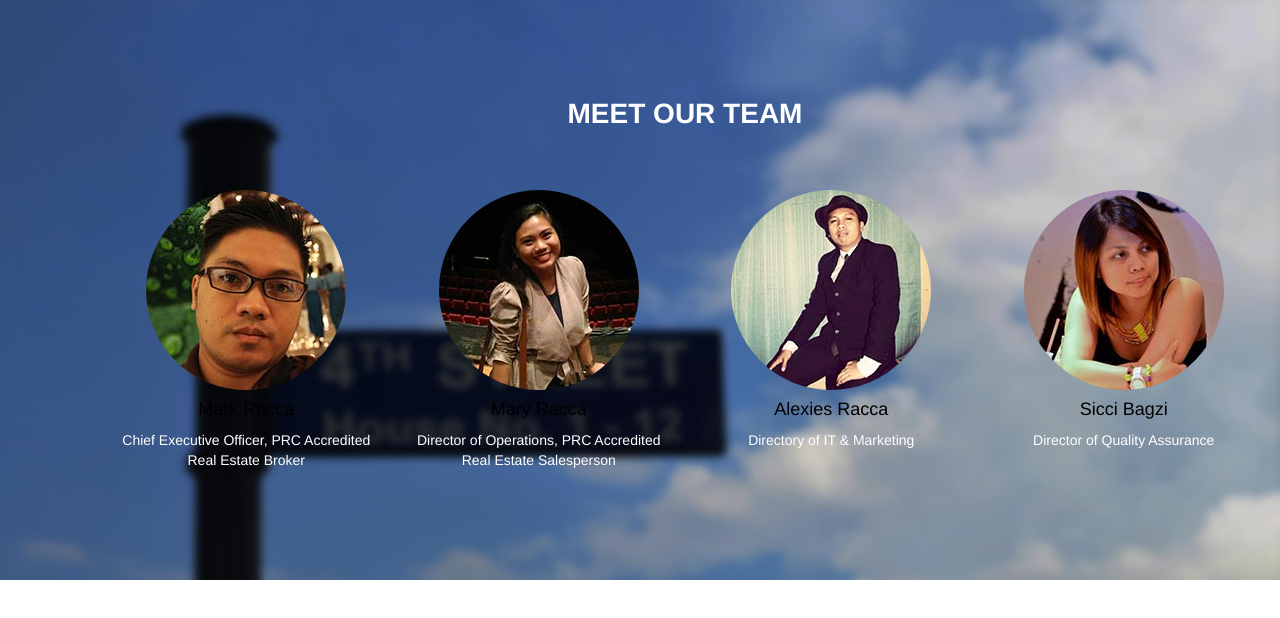
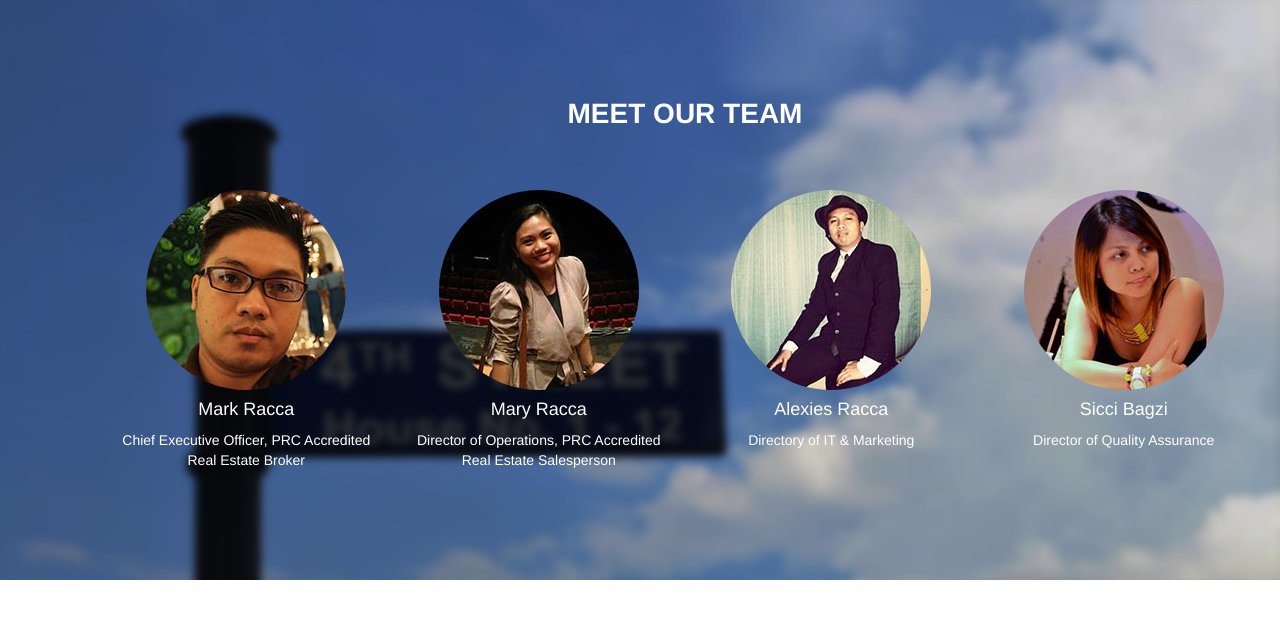
Before and after one commit to parisukatsquare/parisukatsquarerealty, a PHP site: page / in a window 1280 px wide. Shown: the part 2491-3109 px from the top of the page. Run offline with PHP 8.4, Linux system fonts and the light colour scheme.

Commit message:
Update styles.css

```diff
--- a/css/styles.css
+++ b/css/styles.css
@@ -67,12 +67,6 @@ h1 {
 
 }
 
-h4 {
-
-		color: black;
-
-}
-
 .front {
     color: black;
 }
```
